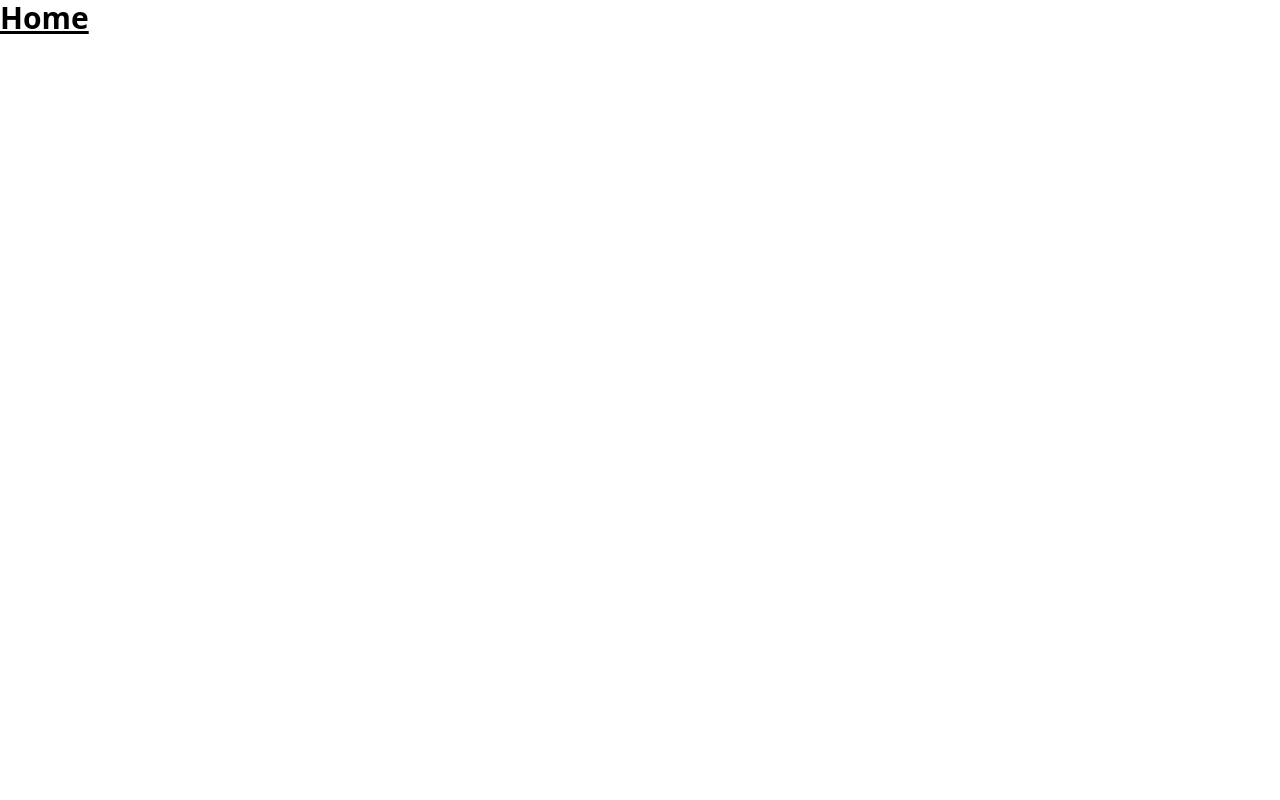
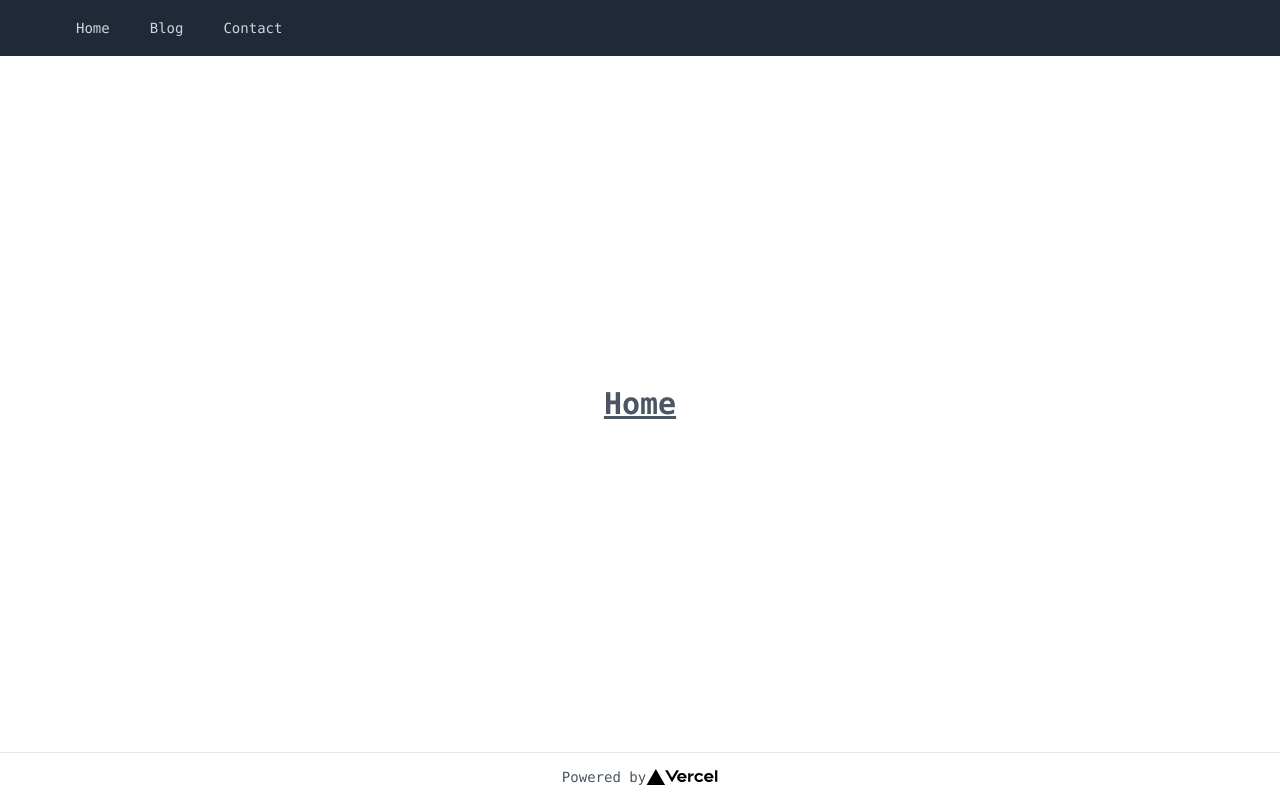
Before and after one commit to sdkk1/nextjs-hp, a Next.js app: page / in a window 1280 px wide. Built offline with nearby package versions, Linux system fonts and the light colour scheme.

Commit message:
update: Layoutコンポーネントを全ページに共通で適用させる

```diff
--- a/src/pages/_app.tsx
+++ b/src/pages/_app.tsx
@@ -1,8 +1,14 @@
-import '../styles/globals.css'
 import type { AppProps } from 'next/app'
 
+import Layout from 'src/layouts/Layout'
+import '../styles/globals.css'
+
 function MyApp({ Component, pageProps }: AppProps) {
-  return <Component {...pageProps} />
+  return (
+    <Layout>
+      <Component {...pageProps} />
+    </Layout>
+  )
 }
 
 export default MyApp
```
